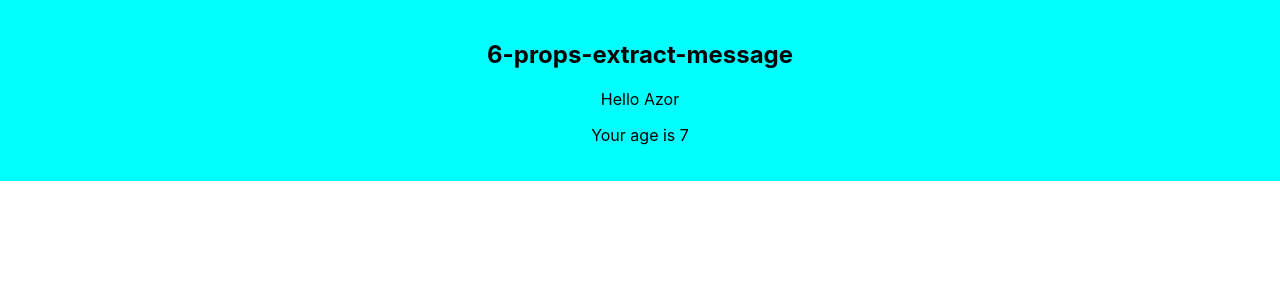
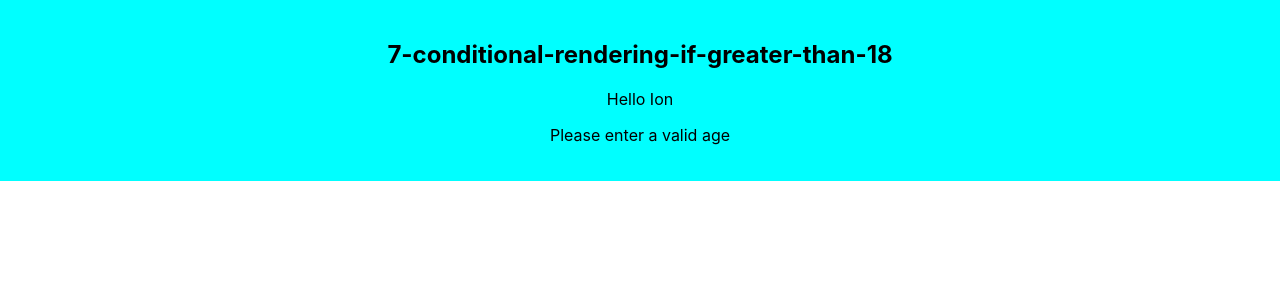
Before and after one commit to Oxidiu/react-exercises-develhope, a React (Create React App) app: page / in a window 1280 px wide. Shown: the top 300 px of the page. Built offline with nearby package versions, Linux system fonts and the light colour scheme.

Commit message:
7-conditional-rendering-if-greater-than-18~

```diff
--- a/src/App.js
+++ b/src/App.js
@@ -5,8 +5,8 @@ import { Welcome } from './components/Welcome';
 function App() {
   return (
     <div className="App">
-      <h2>6-props-extract-message</h2>
-      <Welcome name="Azor" age={7}/>
+      <h2>7-conditional-rendering-if-greater-than-18</h2>
+      <Welcome name="Ion" age={17}/>
     </div>
   );
 }
--- a/src/components/Welcome.js
+++ b/src/components/Welcome.js
@@ -1,5 +1,6 @@
 import React from 'react'
 import { Age } from './Age'
+
 
 export class Welcome extends React.Component{
   static defaultProps = {
@@ -10,7 +11,7 @@ export class Welcome extends React.Component{
     return (
       <div>
         <p> Hello {this.props.name}</p>
-        <div><Age age={this.props.age}/></div>
+        <div>{<p>{this.props.age > 18 ? <Age age={this.props.age}/> : "Please enter a valid age"}</p>}</div>
       </div>
     )
   }
```
Also changed, not shown: Conditional Rendering 01.txt (added), React esercizio 19.txt (deleted).
